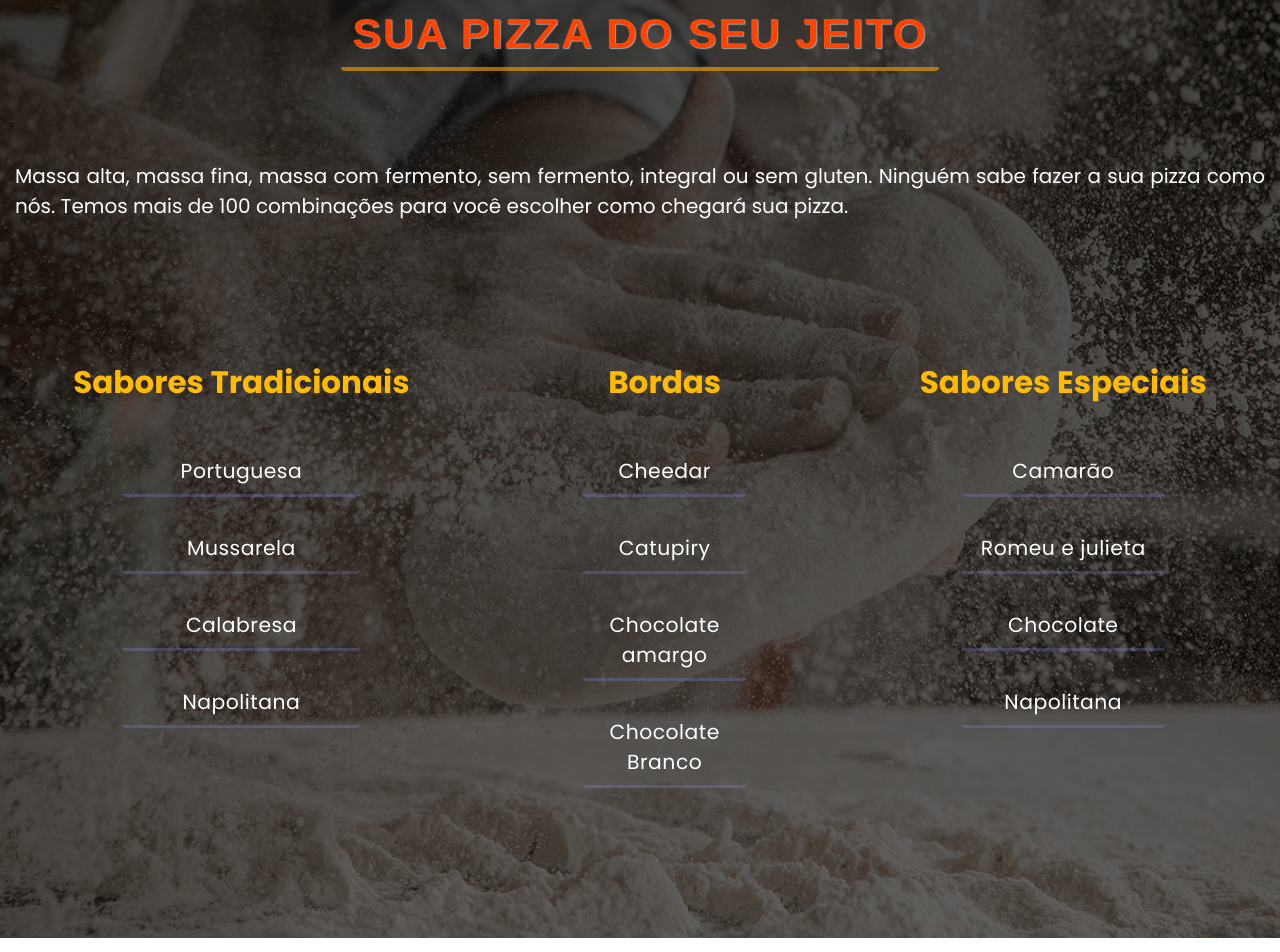
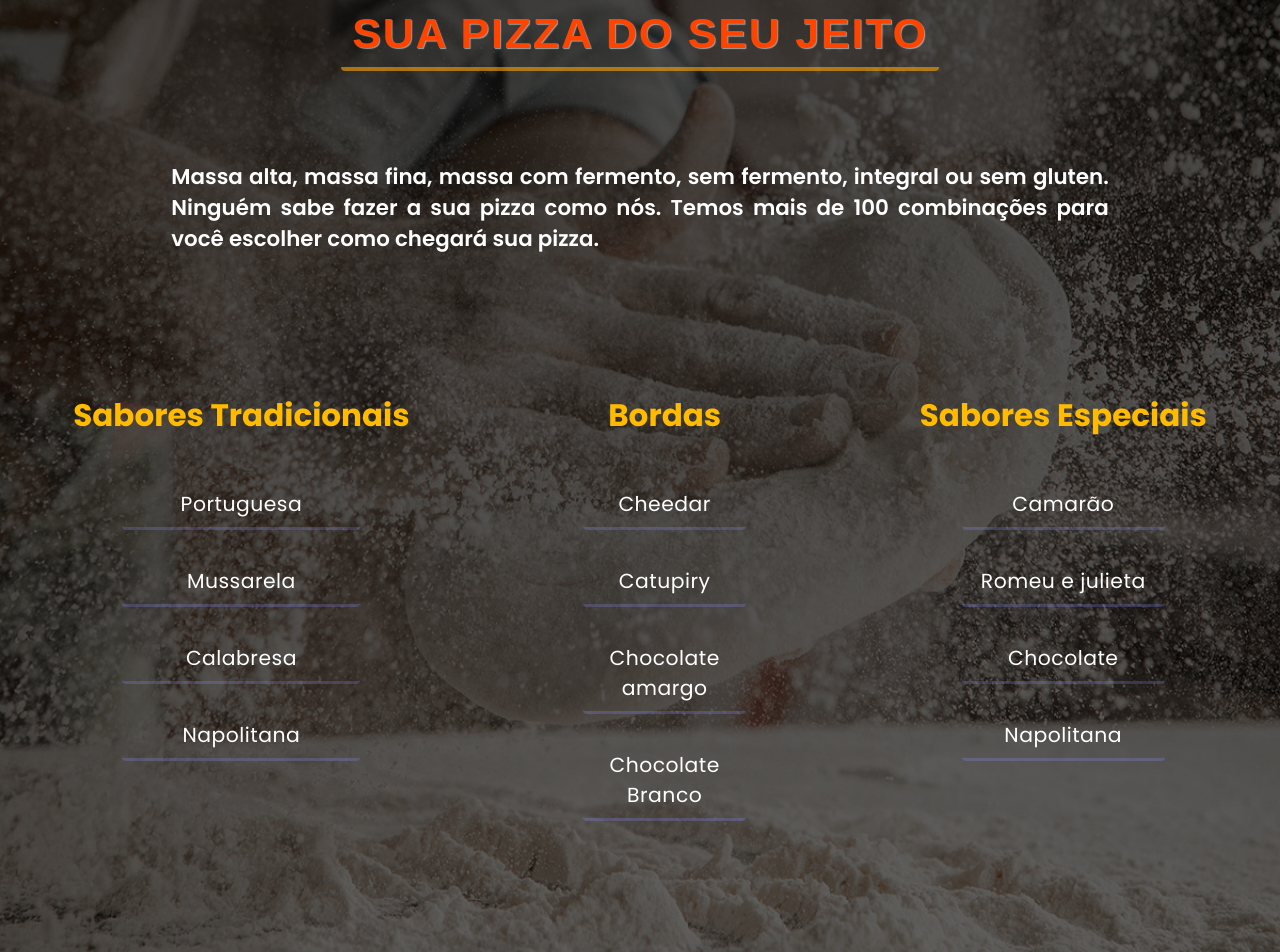
Before and after one commit to SantV7/pizzaria, a React (Vite) app: page / in a window 1280 px wide. Shown: the part 2894-3846 px from the top of the page. Built offline with nearby package versions, Linux system fonts and the light colour scheme; the HTML template or start-up script is replaced by a standard one; a web font is replaced by a local one.

Commit message:
fixing size on p in intro-text

```diff
--- a/src/components/Header.jsx
+++ b/src/components/Header.jsx
@@ -15,9 +15,7 @@ const Header = () => {
        })
     }, [])
 
-
     const [menuMobileState, setMenuMobileState] = useState(false)
-
 
   return (
     <>
--- a/src/components/PizzaSection.jsx
+++ b/src/components/PizzaSection.jsx
@@ -1,4 +1,4 @@
-import React from 'react'
+
 import '../styles/pizzasection.css'
 const PizzaSection = () => {
   return (
@@ -41,7 +41,6 @@ const PizzaSection = () => {
                     </ul>
                   </div>
 
-
                   <div className="pizza-options">
                       <h3>Sabores Especiais</h3>
                     <ul>
@@ -52,9 +51,6 @@ const PizzaSection = () => {
                     </ul>
                   </div>
               </div>
-
-
-
           </article>
 
         </section>
--- a/src/styles/pizzasection.css
+++ b/src/styles/pizzasection.css
@@ -33,8 +33,10 @@
 }
 
 
-#planSection > .intro-text > .text-p > p {
-    font-size: 20px;
+#planSection > .intro-text > .text-p  {
+    width: 75%;
+    font-size: 21.4px;
+    font-weight: 550;
     color: white;
     margin-bottom: 88px;
     text-align: justify;
```
